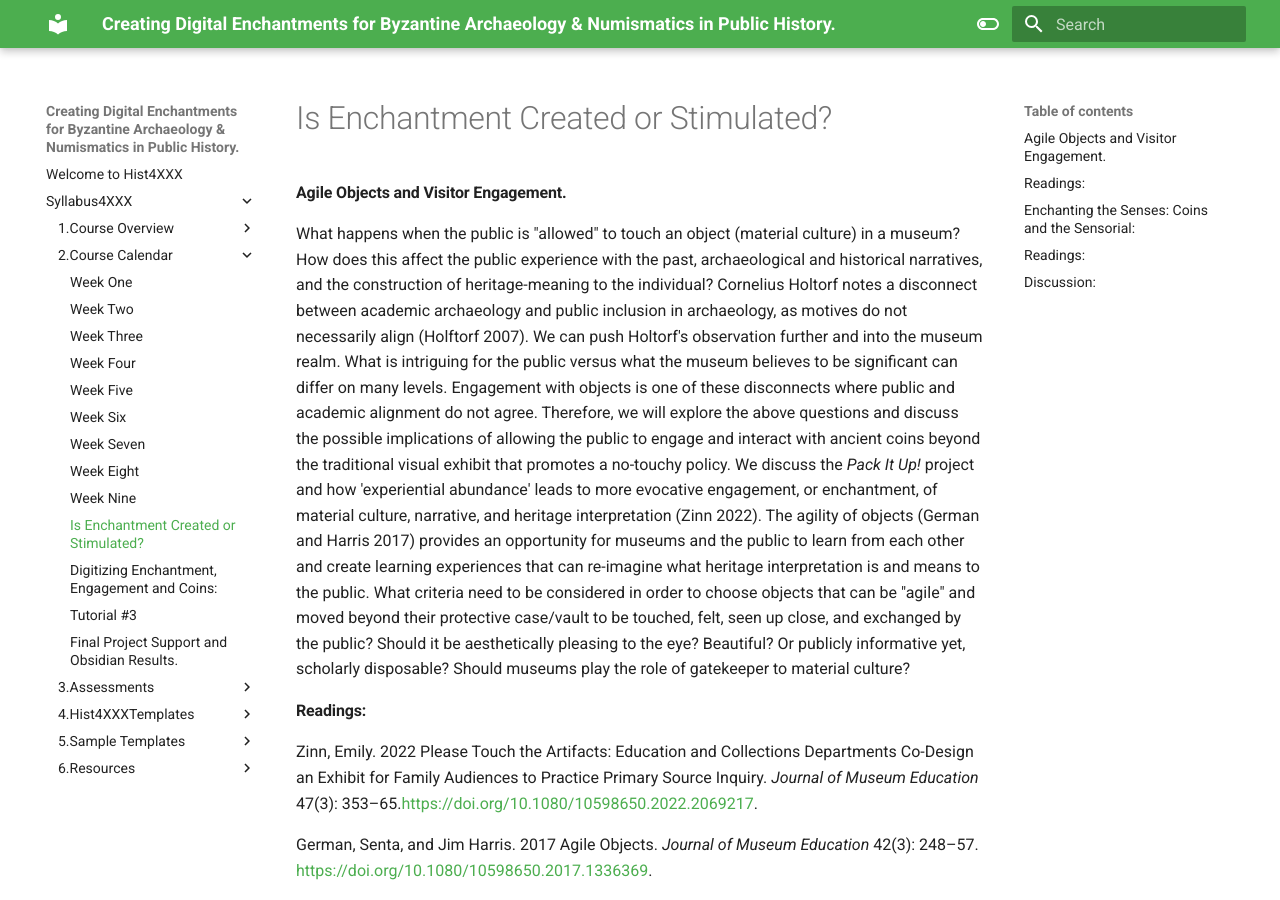
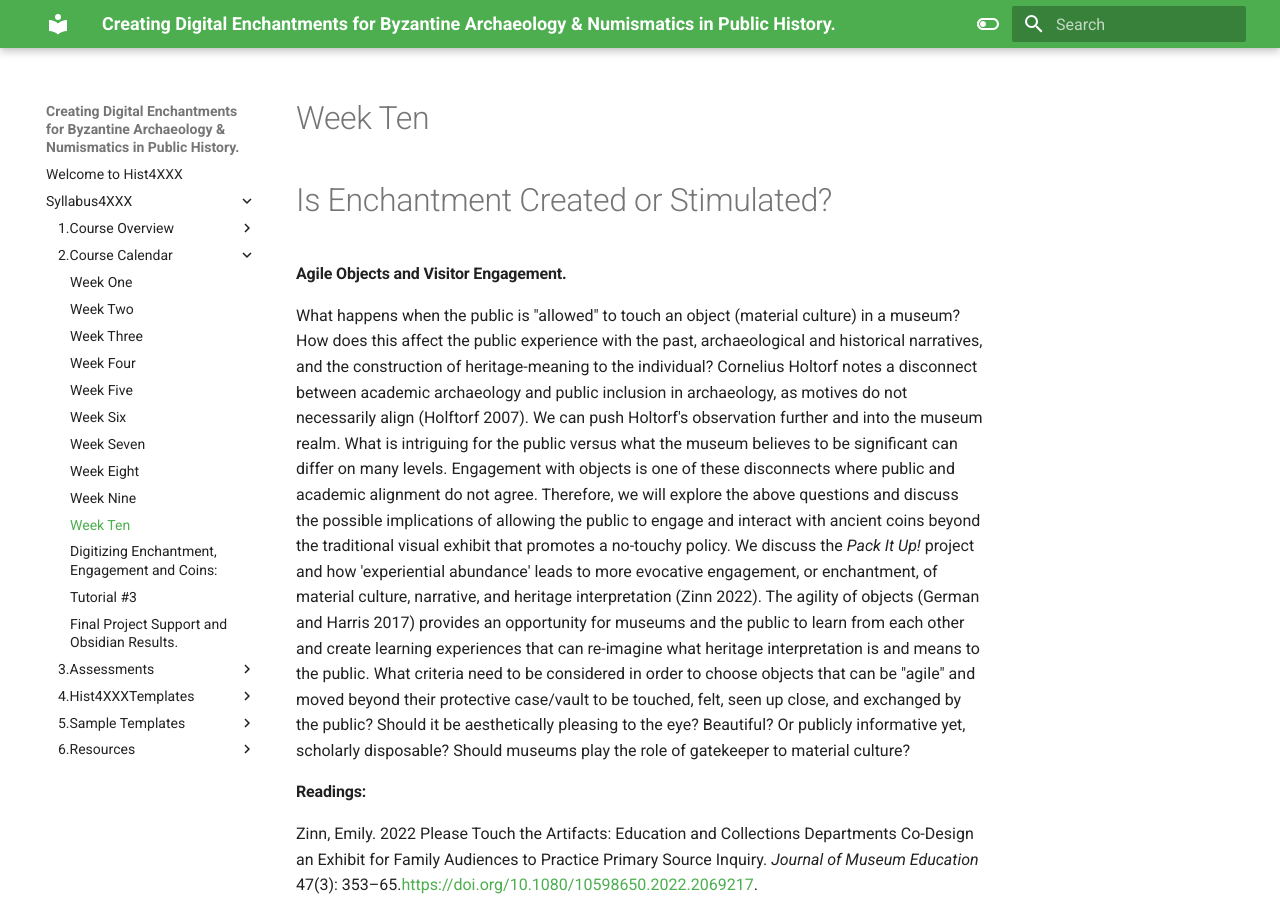
Before and after one commit to roguehistory/Syllabus, an MkDocs documentation site: the page built from docs/Syllabus4XXX/2.Course Calendar/Week_10.md, in a window 1280 px wide and 900 px high. Built offline with MkDocs 1.6.1 and Material for MkDocs 9.7.7, drawn with Linux system fonts in a browser that asks for light colours.

Commit message:
Update Week_10.md

```diff
--- a/docs/Syllabus4XXX/2.Course Calendar/Week_10.md
+++ b/docs/Syllabus4XXX/2.Course Calendar/Week_10.md
@@ -1,3 +1,4 @@
+# Week Ten
 # Is Enchantment Created or Stimulated?
 
 #### Agile Objects and Visitor Engagement.
```
